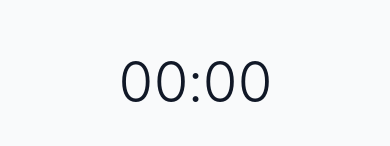
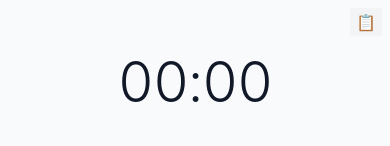
Before and after one commit to midspiral/talktimer-lemmafit, a React (Vite) app: page / in a window 390 px wide. Shown: the top 146 px of the page. Built offline with nearby package versions, Linux system fonts and the light colour scheme; the HTML template or start-up script is replaced by a standard one.

Commit message:
cosmetics

```diff
--- a/src/App.css
+++ b/src/App.css
@@ -395,8 +395,35 @@
   color: #374151;
 }
 
+
 @media (max-width: 640px) {
   .import-btn {
+    padding: 0.375rem;
+    top: 0.5rem;
+    right: 0.5rem;
+    font-size: 1rem;
+    line-height: 1;
+  }
+
+  .import-icon {
+    display: inline;
+  }
+
+  .import-text {
+    display: none;
+  }
+
+  .copy-btn {
+    padding: 0.25rem;
+    font-size: 0.875rem;
+    line-height: 1;
+  }
+
+  .copy-icon {
+    display: inline;
+  }
+
+  .copy-text {
     display: none;
   }
 }
--- a/src/App.tsx
+++ b/src/App.tsx
@@ -352,7 +352,8 @@ function App() {
   return (
     <div className="app">
       <button onClick={importMarkdown} className="import-btn" title="Import from clipboard">
-        Paste Import
+        <span className="import-icon">📋</span>
+        <span className="import-text">Paste Import</span>
       </button>
 
       <div className="timer-display">
@@ -549,7 +550,8 @@ function App() {
           <span className="total-time">{formatTime(selectedTotal)}</span>
           <span className="total-count">({selectedCount} takes)</span>
           <button onClick={copyMarkdown} className="copy-btn" title="Copy as Markdown">
-            Copy
+            <span className="copy-icon">📄</span>
+            <span className="copy-text">Copy</span>
           </button>
         </div>
       )}
```
